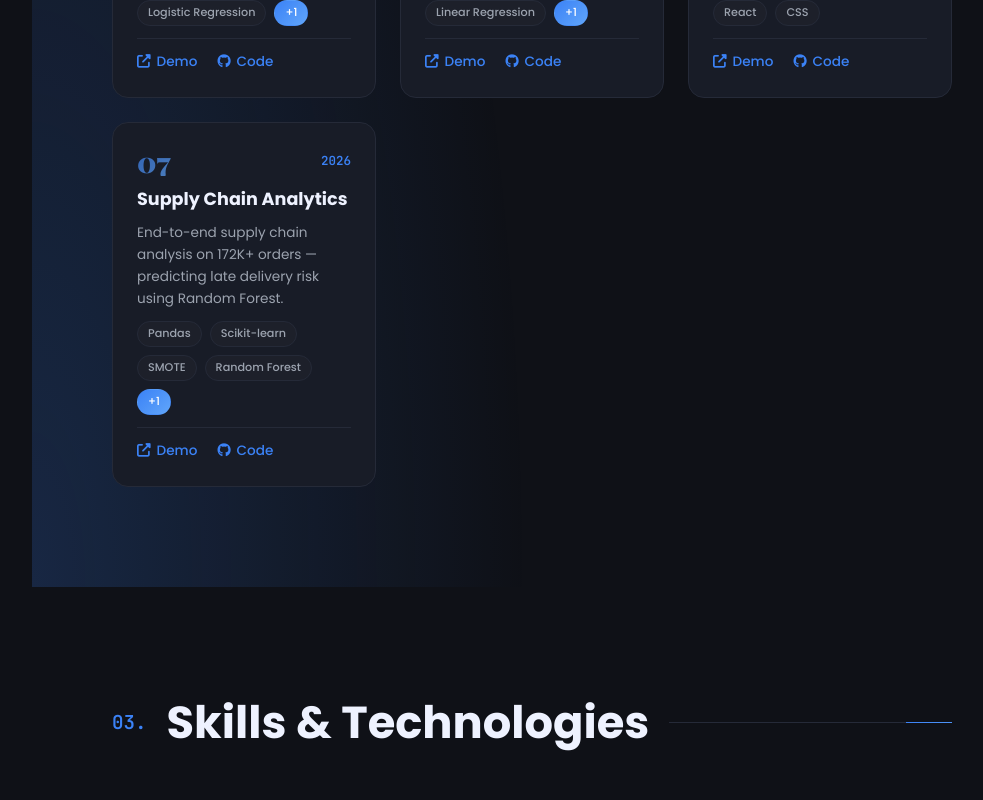
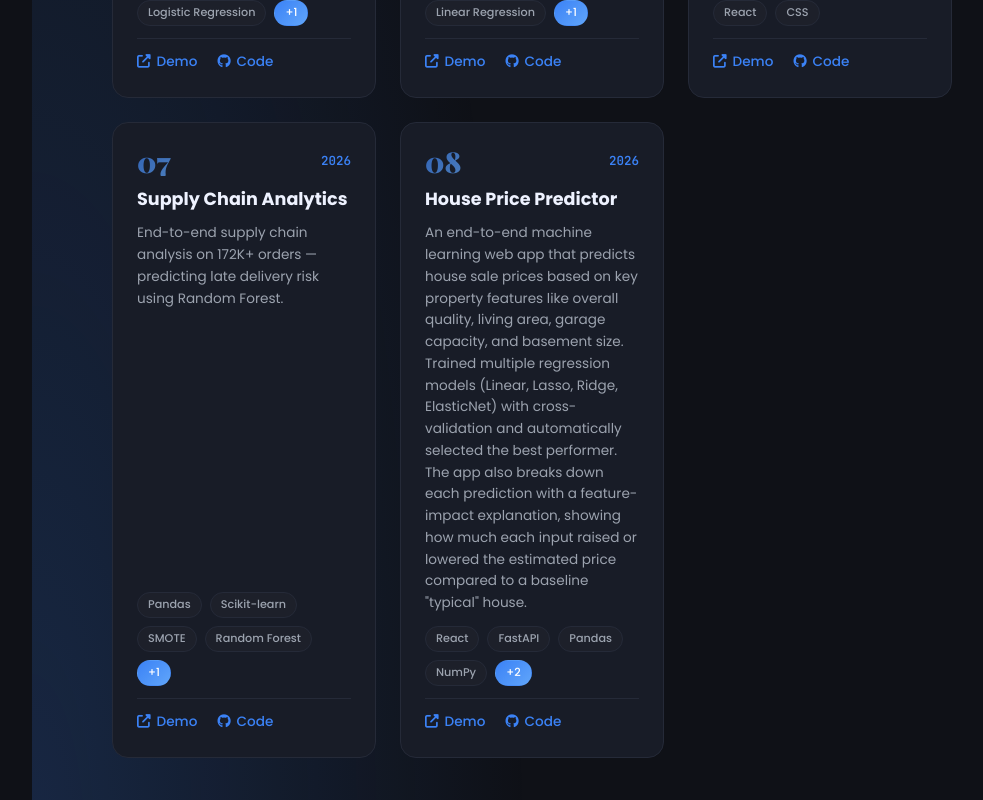
Before and after one commit to jeelptl2005/jeelptlportfolio, a React (Create React App) app in the folder frontend/: page / in a window 1280 px wide. Shown: the part 3140-3940 px from the top of the page, without its empty margins (248-1231 px from the left). Built offline with nearby package versions, Linux system fonts and the light colour scheme.

Commit message:
Add House Price Predictor project to Projects section

```diff
--- a/frontend/src/sections/Projects.jsx
+++ b/frontend/src/sections/Projects.jsx
@@ -65,6 +65,15 @@ const projects = [
         tech: ['Pandas', 'Scikit-learn', 'SMOTE', 'Random Forest', 'Seaborn'],
         demo: 'https://github.com/jeelptl2005/DATA-SCIENCE/blob/main/Supply%20Chain%20Analysis/SupplyChain.ipynb',
         code: 'https://github.com/jeelptl2005/DATA-SCIENCE/tree/main/Supply%20Chain%20Analysis',
+    },
+    {
+        num: '08',
+        title: 'House Price Predictor',
+        year: '2026',
+        desc: 'An end-to-end machine learning web app that predicts house sale prices based on key property features like overall quality, living area, garage capacity, and basement size. Trained multiple regression models (Linear, Lasso, Ridge, ElasticNet) with cross-validation and automatically selected the best performer. The app also breaks down each prediction with a feature-impact explanation, showing how much each input raised or lowered the estimated price compared to a baseline "typical" house.',
+        tech: ['React', 'FastAPI', 'Pandas', 'NumPy', 'Scikit-learn', 'ElasticNet Regression'],
+        demo: 'http://jp-housepredictor.versel.app',
+        code: 'https://github.com/jeelptl2005/DATA-SCIENCE/tree/main/HousePred',
     },
 ];
 
```
